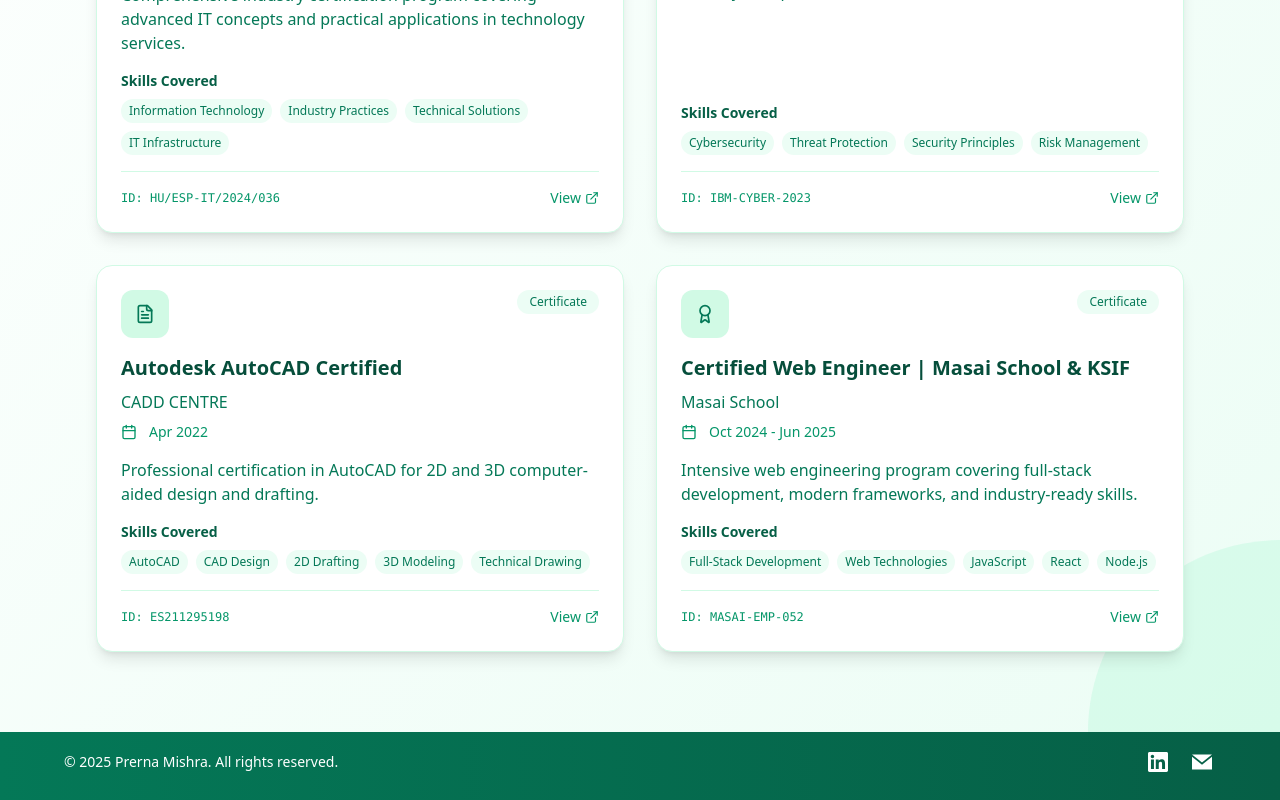
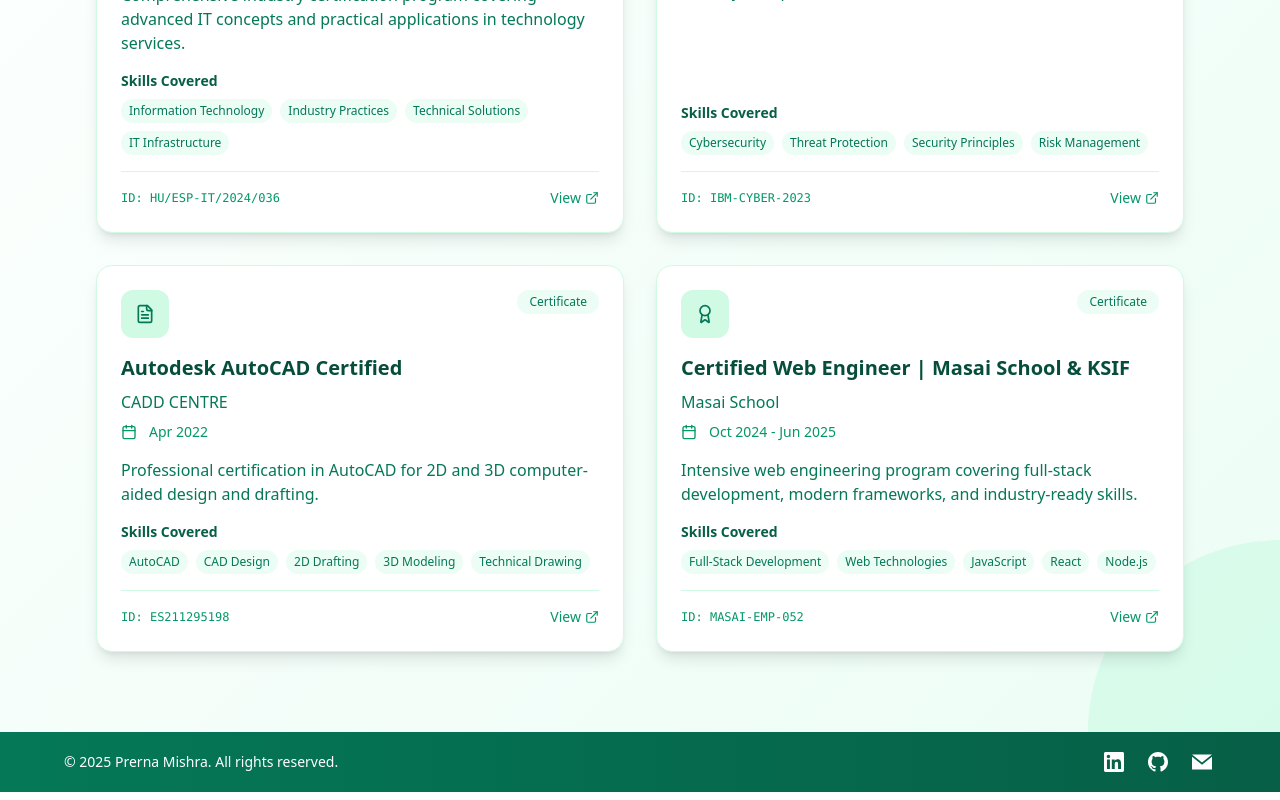
Before and after one commit to Prernamishra29/My-Portfolio, a React (Vite) app: page /projects in a window 1280 px wide. Shown: the part 594-1394 px from the top of the page. Built offline with nearby package versions, Linux system fonts and the light colour scheme.

Commit message:
footer done

```diff
--- a/src/pages/Footer/Footer.jsx
+++ b/src/pages/Footer/Footer.jsx
@@ -6,7 +6,13 @@
     <svg {...props} viewBox="0 0 24 24" fill="currentColor">
       <path d="M20.447 20.452h-3.554v-5.569c0-1.328-.027-3.037-1.852-3.037-1.853 0-2.136 1.445-2.136 2.939v5.667H9.351V9h3.414v1.561h.046c.477-.9 1.637-1.85 3.37-1.85 3.601 0 4.267 2.37 4.267 5.455v6.286zM5.337 7.433c-1.144 0-2.063-.926-2.063-2.065 0-1.138.92-2.063 2.063-2.063 1.14 0 2.064.925 2.064 2.063 0 1.139-.925 2.065-2.064 2.065zm1.782 13.019H3.555V9h3.564v11.452zM22.225 0H1.771C.792 0 0 .774 0 1.729v20.542C0 23.227.792 24 1.771 24h20.451C23.2 24 24 23.227 24 22.271V1.729C24 .774 23.2 0 22.222 0h.003z"/>
     </svg>
-    ),
+  ),
+
+  GitHub: (props) => (
+    <svg {...props} viewBox="0 0 24 24" fill="currentColor">
+      <path d="M12 0c-6.626 0-12 5.373-12 12 0 5.302 3.438 9.8 8.207 11.387.599.111.793-.261.793-.577v-2.234c-3.338.726-4.033-1.416-4.033-1.416-.546-1.387-1.333-1.756-1.333-1.756-1.089-.745.083-.729.083-.729 1.205.084 1.839 1.237 1.839 1.237 1.07 1.834 2.807 1.304 3.492.997.107-.775.418-1.305.762-1.604-2.665-.305-5.467-1.334-5.467-5.931 0-1.311.469-2.381 1.236-3.221-.124-.303-.535-1.524.117-3.176 0 0 1.008-.322 3.301 1.23.957-.266 1.983-.399 3.003-.404 1.02.005 2.047.138 3.006.404 2.291-1.552 3.297-1.23 3.297-1.23.653 1.653.242 2.874.118 3.176.77.84 1.235 1.911 1.235 3.221 0 4.609-2.807 5.624-5.479 5.921.43.372.823 1.102.823 2.222v3.293c0 .319.192.694.801.576 4.765-1.589 8.199-6.086 8.199-11.386 0-6.627-5.373-12-12-12z"/>
+    </svg>
+  ),
 
   Email: (props) => (
     <svg {...props} viewBox="0 0 24 24" fill="currentColor">
@@ -25,8 +31,13 @@
       icon: "LinkedIn",
     },
     {
+      name: "GitHub",
+      url: "https://github.com/Prernamishra29",
+      icon: "GitHub",
+    },
+    {
       name: "Email",
-      url: "mailto: prernamishra453@gmail.com",
+      url: "mailto:prernamishra453@gmail.com",
       icon: "Email",
     }
   ];
@@ -74,7 +85,7 @@
           </motion.div>
         </div>
 
-        {/* Optional: Simple tagline */}
+        {/* Optional: Simple tagline
         <motion.div
           initial={{ opacity: 0 }}
           whileInView={{ opacity: 1 }}
@@ -82,8 +93,8 @@
           viewport={{ once: true }}
           className="text-center mt-2 text-xs text-emerald-100 opacity-80"
         >
-
-        </motion.div>
+          Built with passion and modern web technologies
+        </motion.div> */}
       </div>
     </footer>
   );
```
